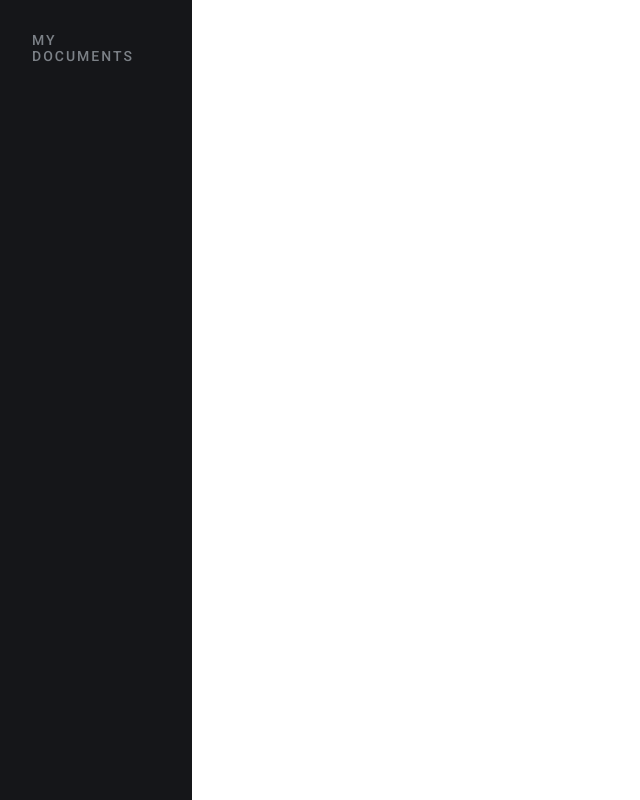
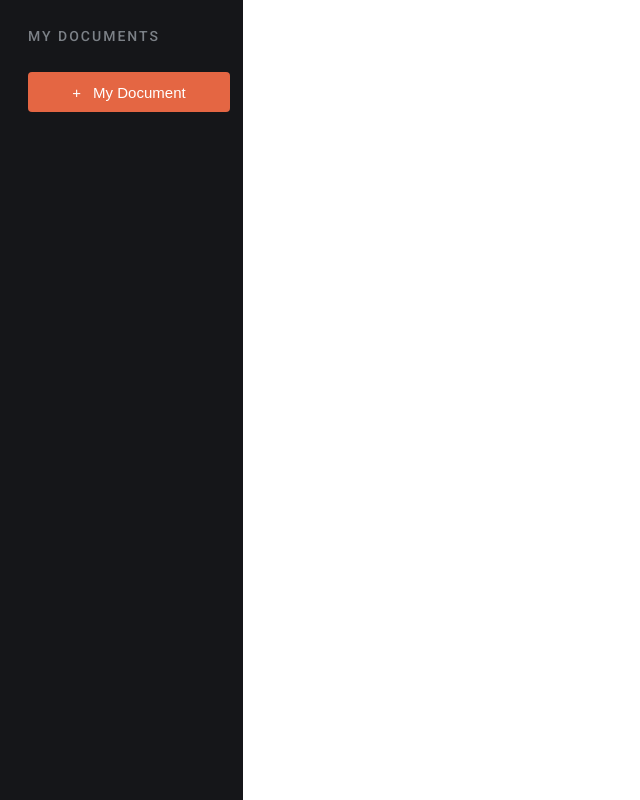
Before and after one commit to eawebmaster20/markdown-editor, an Angular app: page / in a window 1280 px wide. Shown: the whole page, without its empty margins (0-640 px from the left). Built offline with nearby package versions, Linux system fonts and the light colour scheme.

Commit message:
style: add button to create document/markdown

```diff
--- a/src/app/sidebar/sidebar.component.html
+++ b/src/app/sidebar/sidebar.component.html
@@ -1,3 +1,13 @@
 <aside>
   <h3>MY DOCUMENTS</h3>
+  <div>
+    <button class="" >
+      <span>+</span><p>My Document</p>
+    </button>
+    <div>
+
+    </div>
+
+    <!-- theme toggle goes here -->
+  </div>
 </aside>
--- a/src/app/sidebar/sidebar.component.scss
+++ b/src/app/sidebar/sidebar.component.scss
@@ -1,10 +1,13 @@
 @import '../../styles.scss';
 
 aside {
-  width: 15%;
+  width: 19%;
   min-height: 100vh;
   background-color: var(--slate-1000);
-  padding: 2rem;
+  padding: 1.75rem;
+  display: flex;
+  flex-direction: column;
+  row-gap: 1.75rem;
 
   h3{
     color: var(--slate-500);
@@ -12,4 +15,19 @@ aside {
     letter-spacing: 0.125rem;
     font-size: 0.875rem;
   }
+
+  button {
+    width: 12.625rem;
+    height: 2.5rem;
+    border-radius: 0.25rem;
+    border-style: none;
+    background-color: var(--orange-accent);
+    font-size: 0.9375rem;
+    color: var(--slate-100);
+    display: flex;
+    gap: 0.75rem;
+    justify-content: center;
+    align-items: center;
+    cursor: pointer;
+  }
 }
--- a/src/app/sidebar/sidebar.component.ts
+++ b/src/app/sidebar/sidebar.component.ts
@@ -1,4 +1,5 @@
-import { Component } from '@angular/core';
+import { Component,OnInit } from '@angular/core';
+
 
 @Component({
   selector: 'app-sidebar',
@@ -7,6 +8,9 @@ import { Component } from '@angular/core';
   templateUrl: './sidebar.component.html',
   styleUrl: './sidebar.component.scss'
 })
+
+
 export class SidebarComponent {
 
+
 }
```
Also changed, not shown: 1 other file (tests, documents, lock files or other folders).
